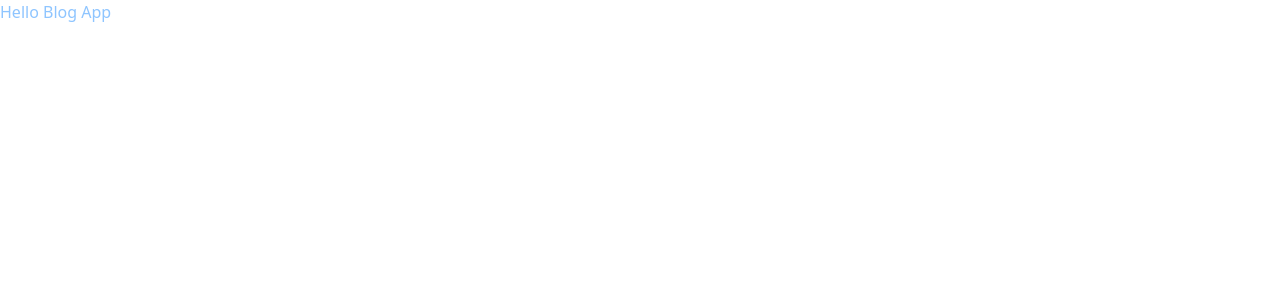
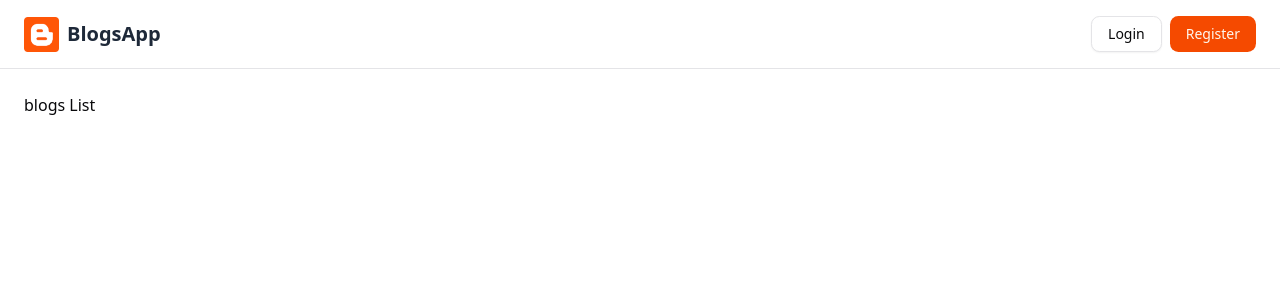
Before and after one commit to Shoaib-bit/blog-management, a Next.js app: page / in a window 1280 px wide. Shown: the top 300 px of the page. Built offline with nearby package versions, Linux system fonts and the light colour scheme.

Commit message:
create root layout

```diff
--- /dev/null
+++ b/app/(root)/layout.tsx
@@ -0,0 +1,15 @@
+import { Header } from "@/components/Header";
+import React from "react";
+
+export default function RootLayout({
+  children,
+}: {
+  children: React.ReactNode;
+}) {
+  return (
+    <div className="w-full">
+      <Header />
+      <div className="w-full max-w-7xl mx-auto p-6">{children}</div>
+    </div>
+  );
+}
--- a/app/(root)/page.tsx
+++ b/app/(root)/page.tsx
@@ -1,7 +1,5 @@
+import { BlogsView } from "@/views/blogs";
+
 export default function Home() {
-  return (
-    <div>
-      <p className='text-blue-300'>Hello Blog App</p>
-    </div>
-  )
+  return <BlogsView />;
 }
--- a/app/globals.css
+++ b/app/globals.css
@@ -47,72 +47,72 @@
 }
 
 :root {
-  --radius: 0.625rem;
+  --radius: 0.65rem;
   --background: oklch(1 0 0);
-  --foreground: oklch(0.145 0 0);
+  --foreground: oklch(0.141 0.005 285.823);
   --card: oklch(1 0 0);
-  --card-foreground: oklch(0.145 0 0);
+  --card-foreground: oklch(0.141 0.005 285.823);
   --popover: oklch(1 0 0);
-  --popover-foreground: oklch(0.145 0 0);
-  --primary: oklch(0.205 0 0);
-  --primary-foreground: oklch(0.985 0 0);
-  --secondary: oklch(0.97 0 0);
-  --secondary-foreground: oklch(0.205 0 0);
-  --muted: oklch(0.97 0 0);
-  --muted-foreground: oklch(0.556 0 0);
-  --accent: oklch(0.97 0 0);
-  --accent-foreground: oklch(0.205 0 0);
+  --popover-foreground: oklch(0.141 0.005 285.823);
+  --primary: oklch(0.646 0.222 41.116);
+  --primary-foreground: oklch(0.98 0.016 73.684);
+  --secondary: oklch(0.967 0.001 286.375);
+  --secondary-foreground: oklch(0.21 0.006 285.885);
+  --muted: oklch(0.967 0.001 286.375);
+  --muted-foreground: oklch(0.552 0.016 285.938);
+  --accent: oklch(0.967 0.001 286.375);
+  --accent-foreground: oklch(0.21 0.006 285.885);
   --destructive: oklch(0.577 0.245 27.325);
-  --border: oklch(0.922 0 0);
-  --input: oklch(0.922 0 0);
-  --ring: oklch(0.708 0 0);
-  --chart-1: oklch(0.646 0.222 41.116);
-  --chart-2: oklch(0.6 0.118 184.704);
-  --chart-3: oklch(0.398 0.07 227.392);
-  --chart-4: oklch(0.828 0.189 84.429);
-  --chart-5: oklch(0.769 0.188 70.08);
+  --border: oklch(0.92 0.004 286.32);
+  --input: oklch(0.92 0.004 286.32);
+  --ring: oklch(0.75 0.183 55.934);
+  --chart-1: oklch(0.837 0.128 66.29);
+  --chart-2: oklch(0.705 0.213 47.604);
+  --chart-3: oklch(0.646 0.222 41.116);
+  --chart-4: oklch(0.553 0.195 38.402);
+  --chart-5: oklch(0.47 0.157 37.304);
   --sidebar: oklch(0.985 0 0);
-  --sidebar-foreground: oklch(0.145 0 0);
-  --sidebar-primary: oklch(0.205 0 0);
-  --sidebar-primary-foreground: oklch(0.985 0 0);
-  --sidebar-accent: oklch(0.97 0 0);
-  --sidebar-accent-foreground: oklch(0.205 0 0);
-  --sidebar-border: oklch(0.922 0 0);
-  --sidebar-ring: oklch(0.708 0 0);
+  --sidebar-foreground: oklch(0.141 0.005 285.823);
+  --sidebar-primary: oklch(0.646 0.222 41.116);
+  --sidebar-primary-foreground: oklch(0.98 0.016 73.684);
+  --sidebar-accent: oklch(0.967 0.001 286.375);
+  --sidebar-accent-foreground: oklch(0.21 0.006 285.885);
+  --sidebar-border: oklch(0.92 0.004 286.32);
+  --sidebar-ring: oklch(0.75 0.183 55.934);
 }
 
 .dark {
-  --background: oklch(0.145 0 0);
+  --background: oklch(0.141 0.005 285.823);
   --foreground: oklch(0.985 0 0);
-  --card: oklch(0.205 0 0);
+  --card: oklch(0.21 0.006 285.885);
   --card-foreground: oklch(0.985 0 0);
-  --popover: oklch(0.205 0 0);
+  --popover: oklch(0.21 0.006 285.885);
   --popover-foreground: oklch(0.985 0 0);
-  --primary: oklch(0.922 0 0);
-  --primary-foreground: oklch(0.205 0 0);
-  --secondary: oklch(0.269 0 0);
+  --primary: oklch(0.705 0.213 47.604);
+  --primary-foreground: oklch(0.98 0.016 73.684);
+  --secondary: oklch(0.274 0.006 286.033);
   --secondary-foreground: oklch(0.985 0 0);
-  --muted: oklch(0.269 0 0);
-  --muted-foreground: oklch(0.708 0 0);
-  --accent: oklch(0.269 0 0);
+  --muted: oklch(0.274 0.006 286.033);
+  --muted-foreground: oklch(0.705 0.015 286.067);
+  --accent: oklch(0.274 0.006 286.033);
   --accent-foreground: oklch(0.985 0 0);
   --destructive: oklch(0.704 0.191 22.216);
   --border: oklch(1 0 0 / 10%);
   --input: oklch(1 0 0 / 15%);
-  --ring: oklch(0.556 0 0);
-  --chart-1: oklch(0.488 0.243 264.376);
-  --chart-2: oklch(0.696 0.17 162.48);
-  --chart-3: oklch(0.769 0.188 70.08);
-  --chart-4: oklch(0.627 0.265 303.9);
-  --chart-5: oklch(0.645 0.246 16.439);
-  --sidebar: oklch(0.205 0 0);
+  --ring: oklch(0.408 0.123 38.172);
+  --chart-1: oklch(0.837 0.128 66.29);
+  --chart-2: oklch(0.705 0.213 47.604);
+  --chart-3: oklch(0.646 0.222 41.116);
+  --chart-4: oklch(0.553 0.195 38.402);
+  --chart-5: oklch(0.47 0.157 37.304);
+  --sidebar: oklch(0.21 0.006 285.885);
   --sidebar-foreground: oklch(0.985 0 0);
-  --sidebar-primary: oklch(0.488 0.243 264.376);
-  --sidebar-primary-foreground: oklch(0.985 0 0);
-  --sidebar-accent: oklch(0.269 0 0);
+  --sidebar-primary: oklch(0.705 0.213 47.604);
+  --sidebar-primary-foreground: oklch(0.98 0.016 73.684);
+  --sidebar-accent: oklch(0.274 0.006 286.033);
   --sidebar-accent-foreground: oklch(0.985 0 0);
   --sidebar-border: oklch(1 0 0 / 10%);
-  --sidebar-ring: oklch(0.556 0 0);
+  --sidebar-ring: oklch(0.408 0.123 38.172);
 }
 
 @layer base {
--- /dev/null
+++ b/components/Header.tsx
@@ -0,0 +1,28 @@
+import Link from "next/link";
+import Image from "next/image";
+import { Button } from "@/components/ui/button";
+
+export const Header = () => {
+  return (
+    <header className="w-full bg-white border-b ">
+      <div className="w-full max-w-7xl mx-auto px-6 py-4 flex items-center justify-between">
+        <div className="flex items-center gap-2">
+          <Image src="/logo.png" alt="Logo" width={35} height={35} />
+          <span className="text-xl font-bold text-gray-800">BlogsApp</span>
+        </div>
+
+        {/* Right: Login / Signup */}
+        <div className="flex items-center gap-2">
+          <Link href="/login">
+            <Button className="cursor-pointer" variant="outline">
+              Login
+            </Button>
+          </Link>
+          <Link href="/register">
+            <Button className="cursor-pointer">Register</Button>
+          </Link>
+        </div>
+      </div>
+    </header>
+  );
+};
--- a/views/auth/LoginView.tsx
+++ b/views/auth/LoginView.tsx
@@ -13,10 +13,11 @@
 import { Label } from "@/components/ui/label";
 import { LoginFormValues, loginSchema } from "@/schema";
 import { yupResolver } from "@hookform/resolvers/yup";
-import { Loader, Loader2 } from "lucide-react";
+import { Loader2 } from "lucide-react";
 import Link from "next/link";
 import { useState } from "react";
 import { useForm } from "react-hook-form";
+import Image from "next/image";
 
 export const LoginView = () => {
   const [isLoading, setIsLoading] = useState(false);
@@ -36,6 +37,12 @@
   return (
     <Card className="w-full max-w-sm">
       <CardHeader>
+        <Link href="/" className="mb-4 flex justify-center w-full">
+          <div className="flex items-center gap-2">
+            <Image src="/logo.png" alt="Logo" width={35} height={35} />
+            <span className="text-xl font-bold text-gray-800">BlogsApp</span>
+          </div>
+        </Link>
         <CardTitle>Login to your account</CardTitle>
         <CardDescription>
           Enter your email and password to login
--- a/views/auth/RegisterView.tsx
+++ b/views/auth/RegisterView.tsx
@@ -17,6 +17,7 @@
 import Link from "next/link";
 import { useState } from "react";
 import { useForm } from "react-hook-form";
+import Image from "next/image";
 
 export const RegisterView = () => {
   const [isLoading, setIsLoading] = useState(false);
@@ -37,6 +38,12 @@
   return (
     <Card className="w-full max-w-sm">
       <CardHeader>
+        <Link href="/" className="mb-4 flex justify-center w-full">
+          <div className="flex items-center gap-2">
+            <Image src="/logo.png" alt="Logo" width={35} height={35} />
+            <span className="text-xl font-bold text-gray-800">BlogsApp</span>
+          </div>
+        </Link>
         <CardTitle>Create a new account</CardTitle>
         <CardDescription>
           Fill in the details to register your account
--- a/views/blogs/BlogsView.tsx
+++ b/views/blogs/BlogsView.tsx
@@ -0,0 +1,7 @@
+export const BlogsView = () => {
+  return (
+    <div>
+      <p>blogs List</p>
+    </div>
+  );
+};
--- /dev/null
+++ b/views/blogs/index.ts
@@ -0,0 +1 @@
+export * from "./BlogsView";
```
Also changed, not shown: public/logo.png (added).
